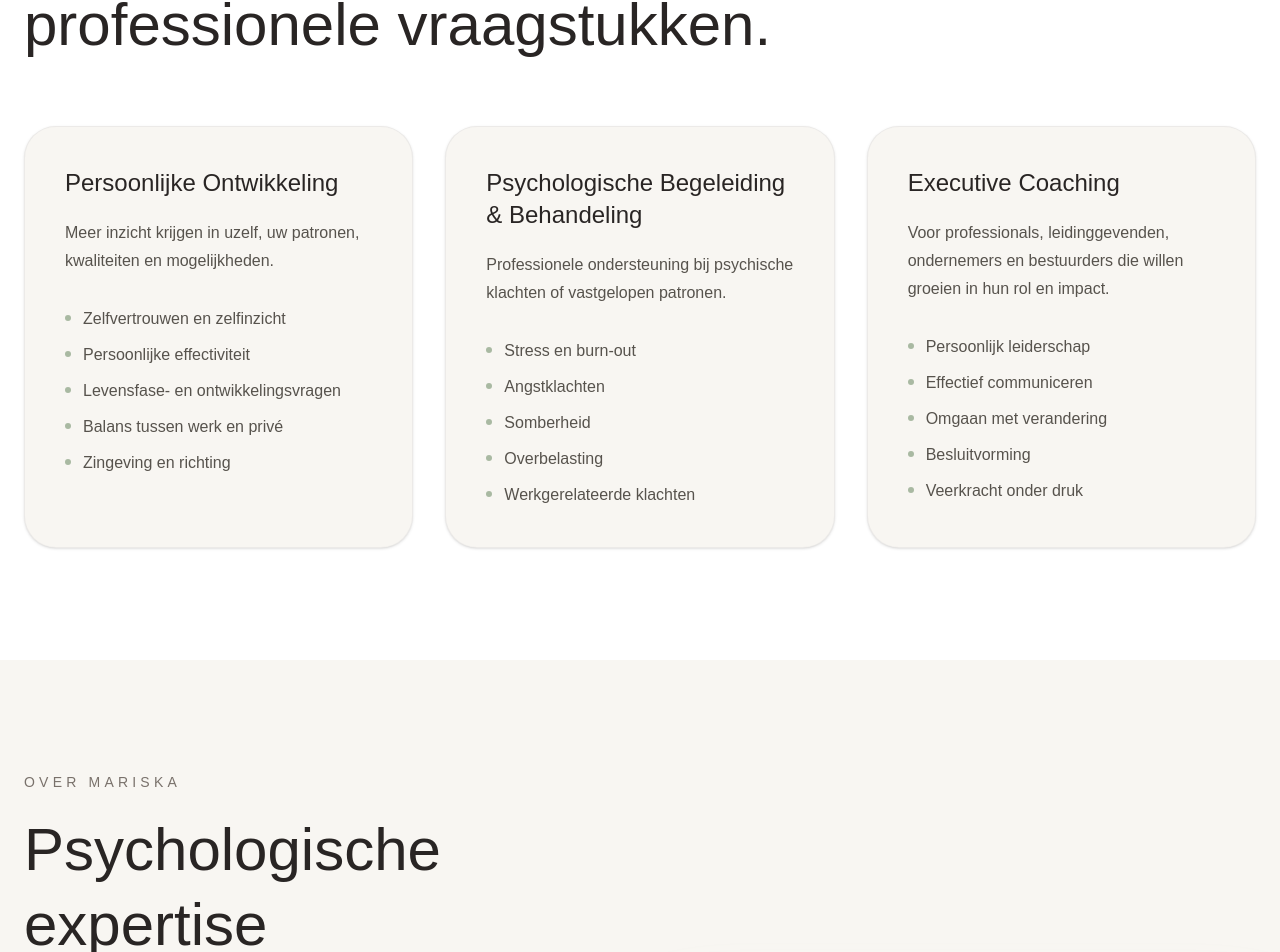
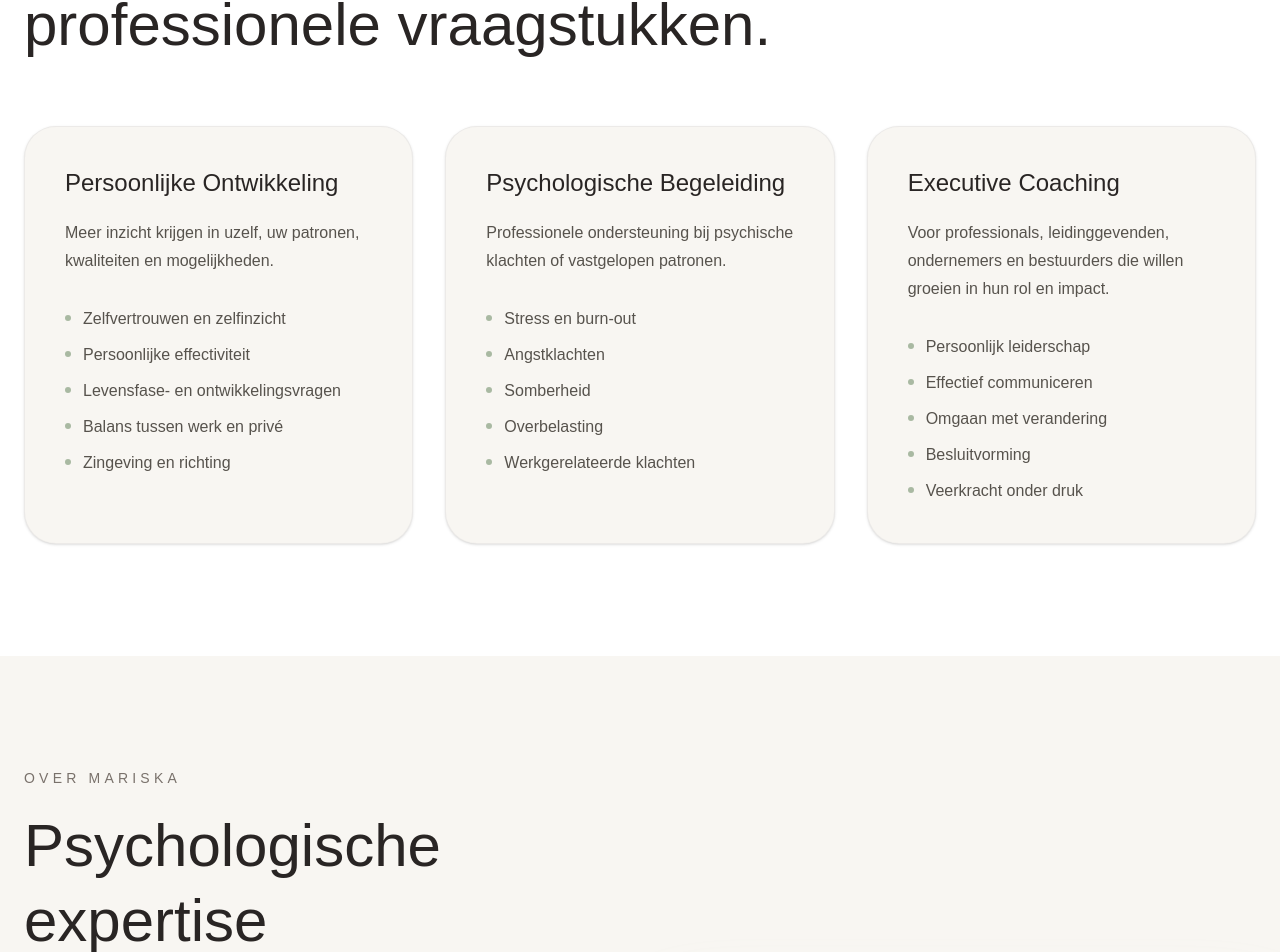
Before and after one commit to Tinus338/olympus2000gym, a Next.js app: page / in a window 1280 px wide. Shown: the part 1131-2083 px from the top of the page. Built offline with nearby package versions, Linux system fonts and the light colour scheme.

Commit message:
Update tekst services

```diff
--- a/components/Services.jsx
+++ b/components/Services.jsx
@@ -16,7 +16,7 @@ export default function Services() {
       ],
     },
     {
-      title: "Psychologische Begeleiding & Behandeling",
+      title: "Psychologische Begeleiding",
       text: "Professionele ondersteuning bij psychische klachten of vastgelopen patronen.",
       items: [
         "Stress en burn-out",
```
